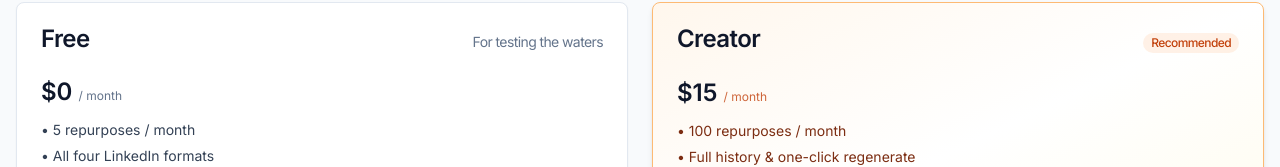
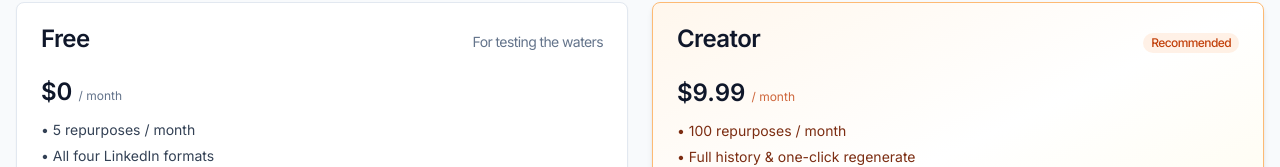
Before and after one commit to ItsArupSaha/Hookory, a Next.js app: page / in a window 1280 px wide. Shown: the part 1263-1430 px from the top of the page. Built offline with nearby package versions, Linux system fonts and the light colour scheme; no server answers.

Commit message:
updated the price.

```diff
--- a/app/page.tsx
+++ b/app/page.tsx
@@ -338,7 +338,7 @@
               </CardHeader>
               <CardContent className="space-y-3 text-sm text-orange-900">
                 <p className="text-2xl font-semibold text-slate-900">
-                  $15{" "}
+                  $9.99{" "}
                   <span className="text-xs font-normal text-orange-700/80">
                     / month
                   </span>
--- a/app/usage/page.tsx
+++ b/app/usage/page.tsx
@@ -323,7 +323,7 @@
                                             <span>Redirecting...</span>
                                         </span>
                                     ) : (
-                                        "Upgrade to Creator – $15/mo"
+                                        "Upgrade to Creator – $9.99/mo"
                                     )}
                                 </Button>
                             </>
```
Also changed, not shown: 1 other file (tests, documents, lock files or other folders).
